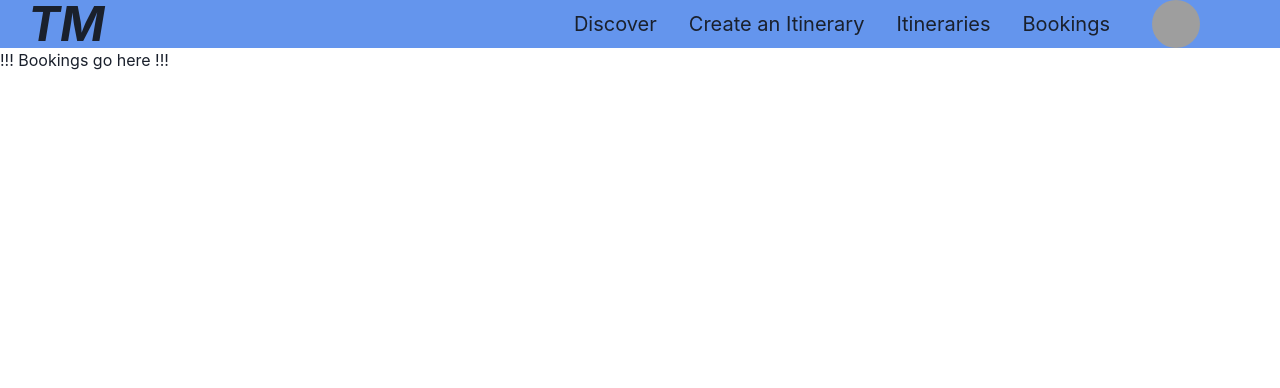
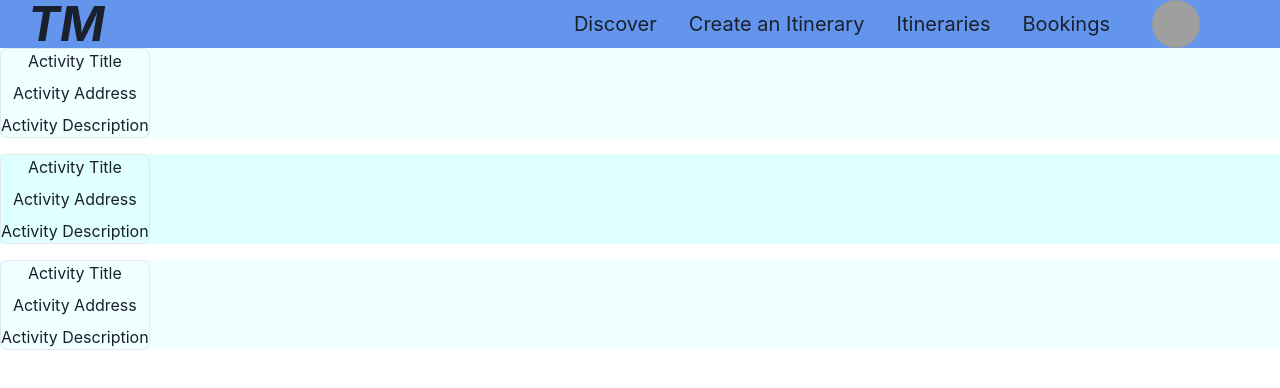
Before and after one commit to chen1ting/TravelMaster, a React (Create React App) app in the folder frontend/: page /bookings in a window 1280 px wide. Shown: the top 388 px of the page. Built offline with nearby package versions, Linux system fonts and the light colour scheme; grey boxes are pictures that could not be loaded.

Commit message:
Aiden Changes

```diff
--- a/frontend/src/Components/ProfileSubPages/ActivityFeed.js
+++ b/frontend/src/Components/ProfileSubPages/ActivityFeed.js
@@ -1,7 +1,33 @@
+import {Flex, Box,Grid,Stack, Button} from "@chakra-ui/react"
+
 const ActivityFeed = () => {
     return (
-        <p>!!! Activity Feed goes here !!!</p>
-    )
+
+    <Grid templateRows='repeat(6, 1fr)'
+          gap={4}>
+        <Flex justify="space-around">
+            <Button>
+                Post a picture
+            </Button>
+            <Button>
+                Write a review
+            </Button>
+        </Flex>
+        <Box>
+            Review1
+        </Box>
+        <Box>
+            Review2
+        </Box>
+        <Box>
+            Review3
+        </Box>
+
+    </Grid>
+
+
+)
 }
 
+
 export default ActivityFeed;
--- a/frontend/src/Components/ProfileSubPages/Bookings.js
+++ b/frontend/src/Components/ProfileSubPages/Bookings.js
@@ -1,7 +1,50 @@
-const Bookings = () => {
+import {Box, Grid, GridItem, Stack, HStack, Text} from "@chakra-ui/react";
+
+const BookingItems = () => {
+    const BookingItem = {
+        img: 'https://bit.ly/2Z4KKcF',
+        title: 'Activity Title',
+        address:'Activity Address',
+        desc: 'Activity Description',
+        booked: true
+    }
+
     return (
-        <p>!!! Bookings go here !!!</p>
+        <HStack>
+            {BookingItem.img}
+            <Stack maxW='sm' borderWidth='1px' borderRadius='lg' overflow='hidden' justify='center' align='center'>
+                <Box>
+                    {BookingItem.title}
+                </Box>
+                <Box>
+                    {BookingItem.address}
+                </Box>
+                <Box>
+                    {BookingItem.desc}
+                </Box>
+            </Stack>
+        </HStack>
+
     )
 }
 
+const Bookings = () => {
+    return (
+    <Grid
+        templateRows='repeat(3, 1fr)'
+        gap={4}
+    >
+        <GridItem rowSpan={1} bg='azure' justify="center" >
+            <BookingItems />
+        </GridItem>
+        <GridItem rowSpan={1} bg='lightcyan' justify = 'center' alignContent='center'>
+            <BookingItems />
+        </GridItem>
+        <GridItem rowSpan={1} bg='azure'>
+            <BookingItems />
+        </GridItem>
+    </Grid>
+)
+}
+
 export default Bookings;
```
